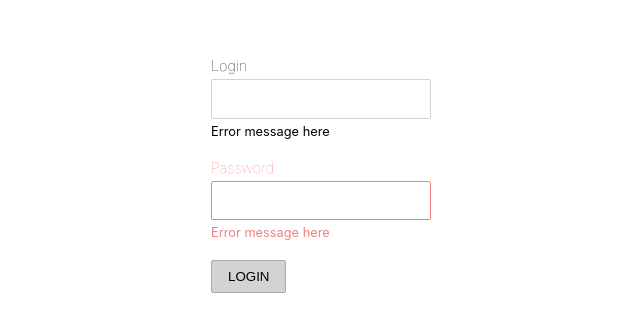
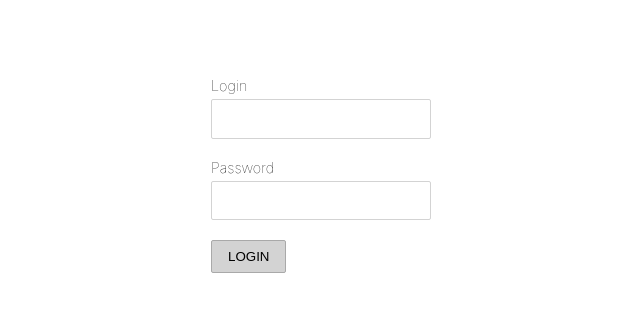
Before and after one commit to danilobjr/use-form-data, a React (Create React App) app: page / in a window 1280 px wide. Shown: the part 225-556 px from the top of the page, without its empty margins (319-959 px from the left). Built offline with nearby package versions, Linux system fonts and the light colour scheme.

Commit message:
extract FormField component

```diff
--- a/package.json
+++ b/package.json
@@ -9,11 +9,13 @@
     "eject": "react-scripts eject"
   },
   "dependencies": {
+    "classnames": "2.2.6",
     "react": "16.13.1",
     "react-dom": "16.13.1",
     "react-scripts": "3.4.1"
   },
   "devDependencies": {
+    "@types/classnames": "2.2.10",
     "@types/node": "14.0.1",
     "@types/react": "16.9.35",
     "@types/react-dom": "16.9.8",
--- a/src/App.css
+++ b/src/App.css
@@ -5,7 +5,7 @@
   align-items: center;
 }
 
-.form > .field {
+.form > .form-field {
   display: flex;
   width: 220px;
   margin-bottom: 20px;
@@ -33,13 +33,13 @@
   outline: none;
 }
 
-.field > .label {
+.form-field > .label {
   margin-bottom: 5px;
   font-size: .9rem;
   font-weight: 100;
 }
 
-.field > .input {
+.form-field > .input {
   padding: .7rem;
   font-weight: 100;
   border: 1px solid lightgray;
@@ -47,20 +47,20 @@
   outline: none;
 }
 
-.field > .input:focus {
+.form-field > .input:focus {
   border-color: gray;
 }
 
-.field > .message {
+.form-field > .message {
   margin-top: 5px;
   font-size: .8rem;
 }
 
-.field.-not-valid > .label,
-.field.-not-valid > .message {
+.form-field.-not-valid > .label,
+.form-field.-not-valid > .message {
   color: lightcoral;
 }
 
-.field.-not-valid > .input {
+.form-field.-not-valid > .input {
   border-color: lightcoral;
 }
--- a/src/App.tsx
+++ b/src/App.tsx
@@ -1,21 +1,42 @@
-import React from 'react';
+import React, { FC, HTMLProps } from 'react';
+import classnames from 'classnames';
 import './App.css';
+
+type FormFieldProps = {
+  message?: string
+  valid?: boolean
+} & HTMLProps<HTMLFormElement>;
+
+const FormField: FC<FormFieldProps> = ({
+  label,
+  message,
+  type = 'text',
+  valid = true,
+  value = ''
+}) => (
+  <div
+    className={classnames('form-field', {
+      '-not-valid': !valid
+    })}
+  >
+    {label && <label className="label">{label}</label>}
+    <input className="input" type={type} value={value} />
+    {message && <span className="message">{message}</span>}
+  </div>
+);
 
 function App() {
   return (
     <div className="app">
       <form className="form">
-        <div className="field">
-          <label className="label">Login</label>
-          <input className="input" type="text" />
-          <span className="message">Error message here</span>
-        </div>
+        <FormField
+          label="Login"
+        />
 
-        <div className="field -not-valid">
-          <label className="label">Password</label>
-          <input className="input" type="password" />
-          <span className="message">Error message here</span>
-        </div>
+        <FormField
+          label="Password"
+          type="password"
+        />
 
         <div className="actions">
           <button type="submit">Login</button>
```
Also changed, not shown: 1 other file (tests, documents, lock files or other folders).
